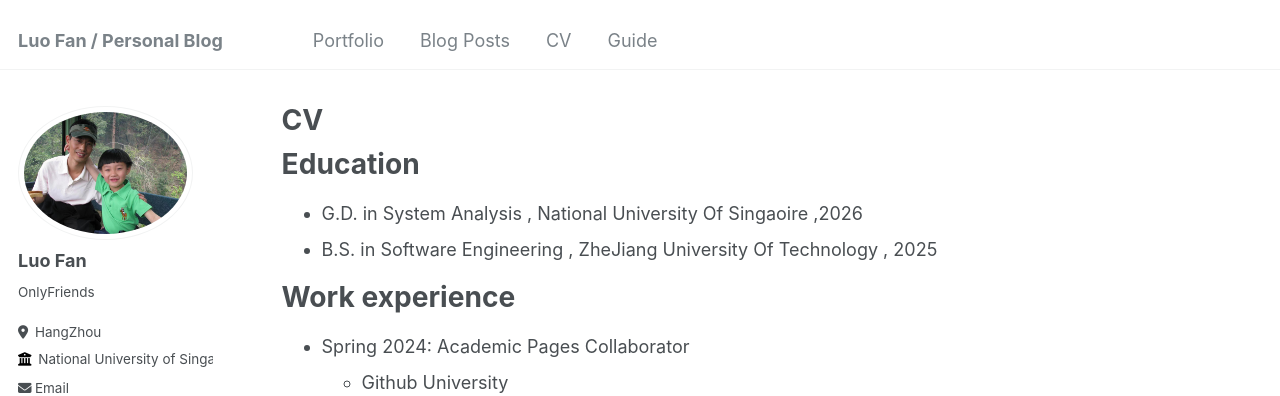
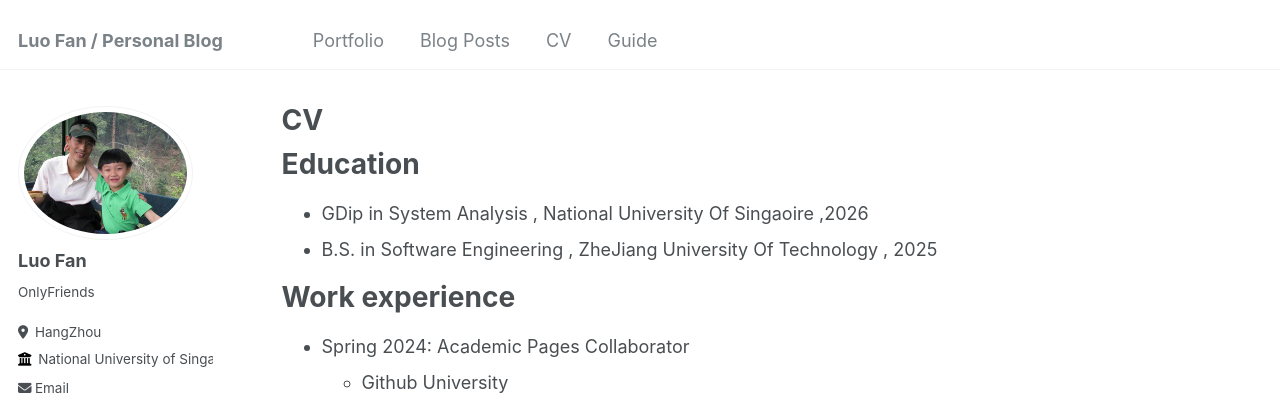
Before and after one commit to luofanlf/luofanlf.github.io, a Jekyll site: the page built from _pages/cv.md, in a window 1280 px wide and 900 px high. Shown: the top 396 px of the window. Built offline with Jekyll 4.4.1, drawn with Linux system fonts in a browser that asks for light colours.

Commit message:
Update cv.md

```diff
--- a/_pages/cv.md
+++ b/_pages/cv.md
@@ -11,7 +11,7 @@ redirect_from:
 
 Education
 ======
-* G.D. in System Analysis , National University Of Singaoire ,2026
+* GDip in System Analysis , National University Of Singaoire ,2026
 * B.S. in Software Engineering , ZheJiang University Of Technology , 2025
 
 Work experience
```
